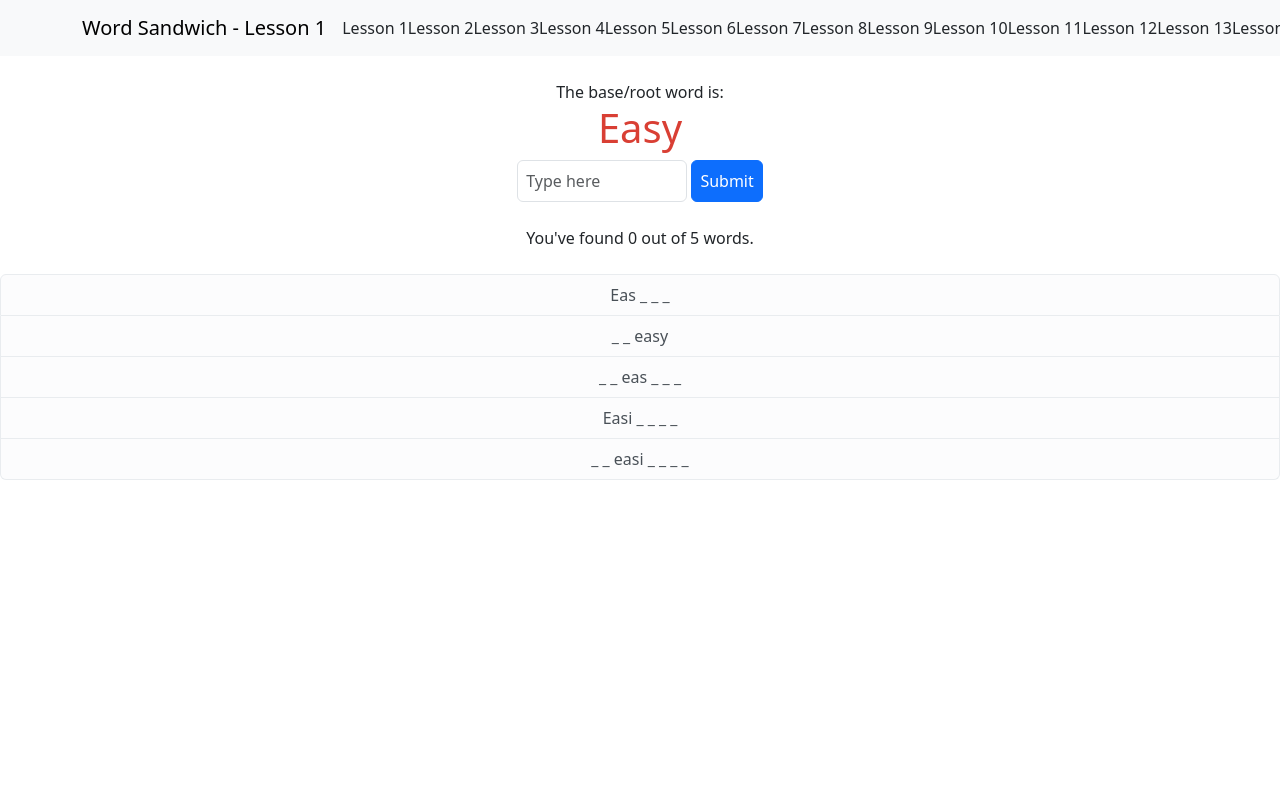
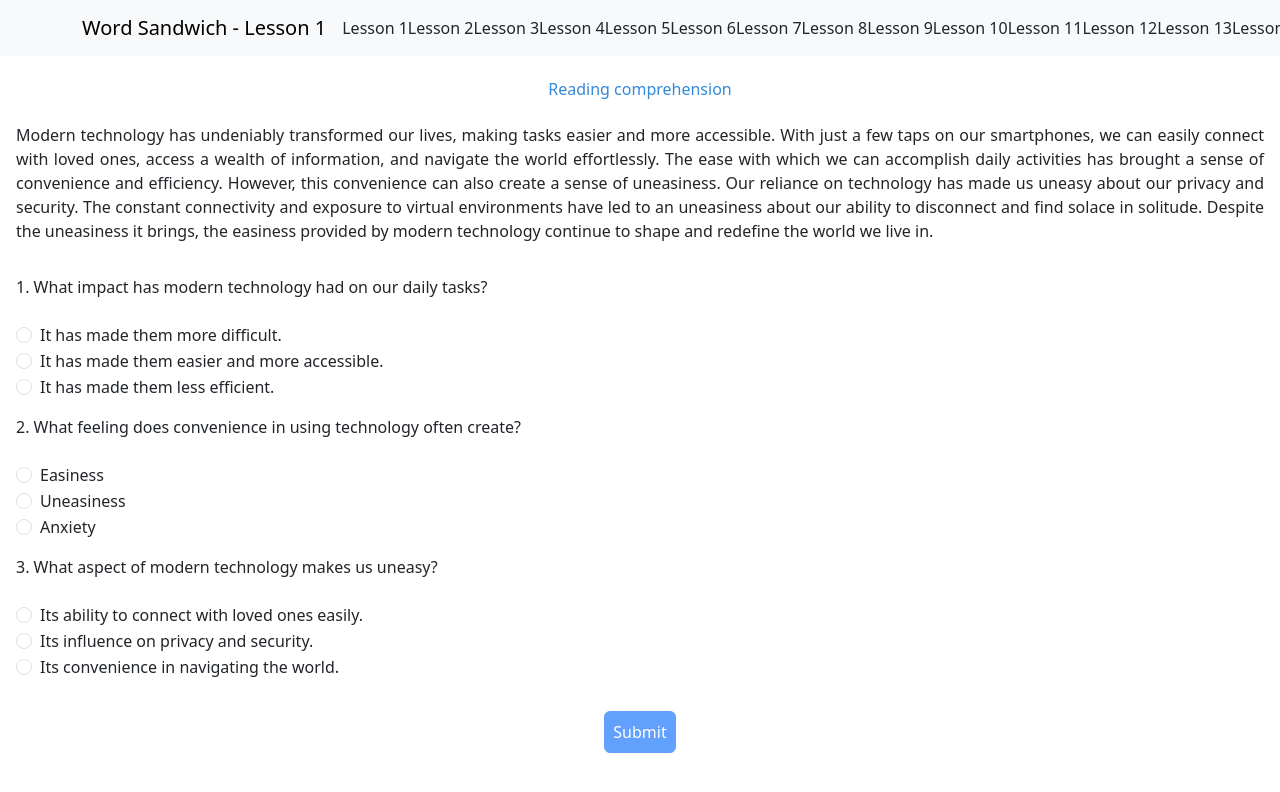
Before and after one commit to AElearn/word-toppings-class, a React (Vite) app: page / in a window 1280 px wide. Shown: the top 792 px of the page. Built offline with nearby package versions, Linux system fonts and the light colour scheme.

Commit message:
Added indicator for correct answer on questions

```diff
--- a/src/App.jsx
+++ b/src/App.jsx
@@ -24,7 +24,7 @@ const App = () => {
   2. Part 2 game
   3. Part 3 game
   */
-	const [stage, setStage] = useState(1);
+	const [stage, setStage] = useState(3);
 
 	useEffect(() => {
 		document.title = "Word Sandwich";
--- a/src/components/MatchGame.jsx
+++ b/src/components/MatchGame.jsx
@@ -17,14 +17,23 @@ const MatchGame = (props) => {
 		}));
 	};
 
+	const [selectedSnapshot, setSelectedSnapshot] = useState({});
+
 	const onSubmit = () => {
 		const answers = matchInfo.answer;
+		let allCorrect = true;
 		for (let i = 0; i < answers.length; i++) {
 			if (answers[i] !== selectedOptions[i]) {
-				return;
+				allCorrect = false;
 			}
 		}
-		setShowNextStageButton(true);
+
+		setSelectedSnapshot(selectedOptions);
+		console.log(selectedSnapshot);
+
+		if (allCorrect) {
+			setShowNextStageButton(true);
+		}
 	};
 
 	return (
@@ -32,11 +41,15 @@ const MatchGame = (props) => {
 			<div className="text-center p-2 blue font-bold">
 				<h6>Please fill in the blanks with the following words.</h6>
 			</div>
-			<div className="text-left reading">
+			<div className="text-left p-2">
 				{matchInfo.questions.map((question, index) => {
 					return (
 						<div key={index}>
 							<span>
+								{Object.keys(selectedSnapshot).length > 0 &&
+									(selectedSnapshot[index] === matchInfo.answer[index]
+										? "✅ "
+										: "❌ ")}
 								{index + 1}. {question}
 							</span>
 							<br />
--- a/src/components/ReadingGame.jsx
+++ b/src/components/ReadingGame.jsx
@@ -17,13 +17,21 @@ const ReadingGame = (props) => {
 		}));
 	};
 
+	const [selectedSnapshot, setSelectedSnapshot] = useState({});
+
 	const onSubmit = () => {
+		let allCorrect = true;
 		for (let i = 0; i < matchInfo.questions.length; i++) {
 			if (matchInfo.questions[i].answer !== selectedOptions[i]) {
-				return;
+				allCorrect = false;
 			}
 		}
-		setShowNextStageButton(true);
+
+		setSelectedSnapshot(selectedOptions);
+
+		if (allCorrect) {
+			setShowNextStageButton(true);
+		}
 	};
 
 	return (
@@ -41,6 +49,10 @@ const ReadingGame = (props) => {
 					return (
 						<div key={index}>
 							<span>
+								{Object.keys(selectedSnapshot).length > 0 &&
+									(selectedSnapshot[index] === questionSet.answer
+										? "✅ "
+										: "❌ ")}
 								{index + 1}. {questionSet.question}
 							</span>
 							<br />
```
